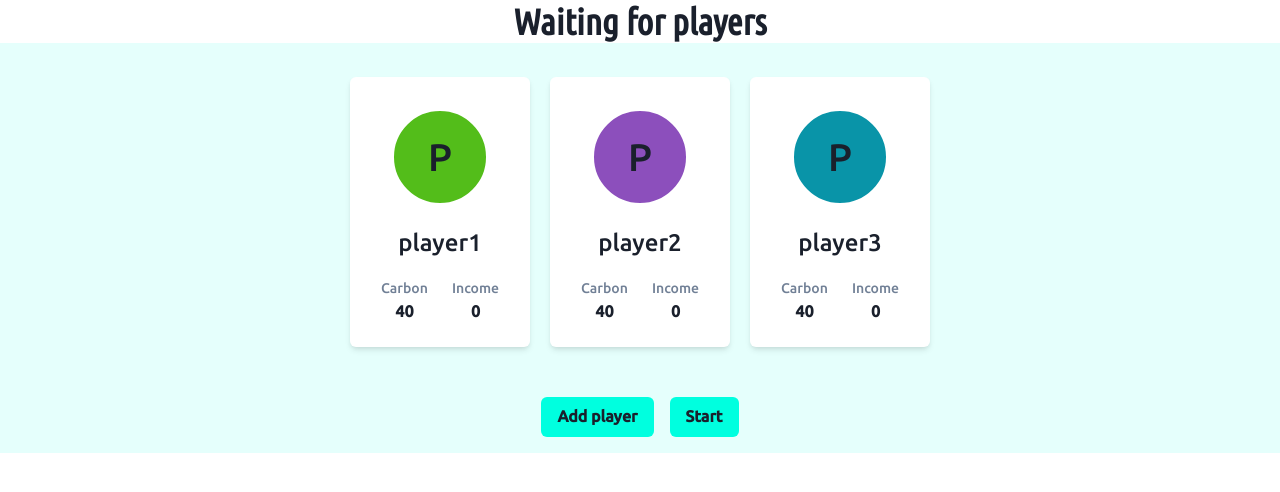
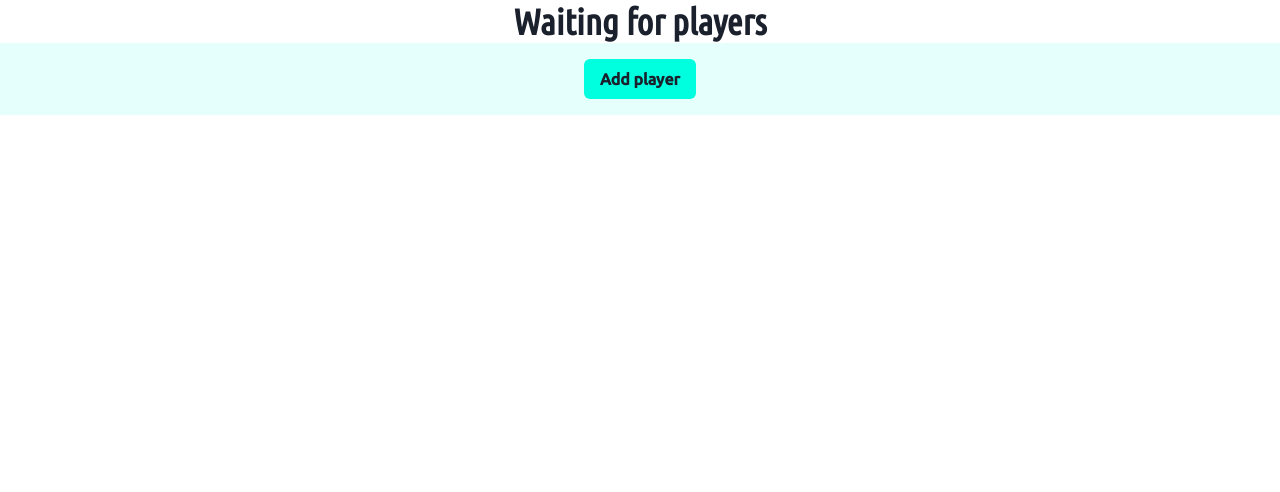
Before and after one commit to FranciscoRossoR/carbon_test, a Next.js app: page / in a window 1280 px wide. Shown: the top 492 px of the page. Built offline with nearby package versions, Linux system fonts and the light colour scheme.

Commit message:
feat: base add player function

```diff
--- a/pages/store.ts
+++ b/pages/store.ts
@@ -3,11 +3,6 @@ import Player from "framework/entities/player";
 import CarbonCityZeroPlayer from "src/entities/carboncityzero/carbonCityZeroPlayer";
 import CarbonCityZeroState from "src/entities/carboncityzero/carbonCityZeroState";
 
-const players = [new CarbonCityZeroPlayer("player1"),
-    new CarbonCityZeroPlayer("player2"),
-    new CarbonCityZeroPlayer("player3")
-]
-
-var gameState = new CarbonCityZeroState(players);
+var gameState = new CarbonCityZeroState();
 
 export default gameState;
--- a/src/components/layout/SummaryPanel.tsx
+++ b/src/components/layout/SummaryPanel.tsx
@@ -73,11 +73,11 @@ export default observer(function SummaryPanel(props: IPanelProps) {
 })
 
 function onAddPlayer(event: React.MouseEvent<HTMLButtonElement>) {
-    // Lorem ipsum
+    gameState.addPlayer("Player " + (gameState.players.length + 1))
 }
 
 function onStart(event: React.MouseEvent<HTMLButtonElement>) {
-    gameState.startGame();
+    gameState.startGame()
 }
 
 // interface IDrawerProps {
--- a/src/entities/carboncityzero/carbonCityZeroState.ts
+++ b/src/entities/carboncityzero/carbonCityZeroState.ts
@@ -76,7 +76,8 @@ export default class CarbonCityZeroState extends GameState {
             passTurn: action,
             goToBuyPhase: action,
             setMarketSize: action,
-            setPlayerDrawAmount: action
+            setPlayerDrawAmount: action,
+            addPlayer: action
         })
     }
 
@@ -200,4 +201,10 @@ export default class CarbonCityZeroState extends GameState {
         this.playerDrawAmount = playerDrawAmount
     }
 
+    public addPlayer(name: string) {
+        if (this.status === "open") {
+            this.players.push(new CarbonCityZeroPlayer(name))
+        }
+    }
+
 }
```
